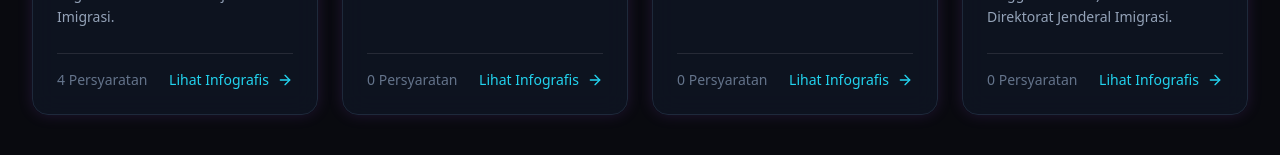
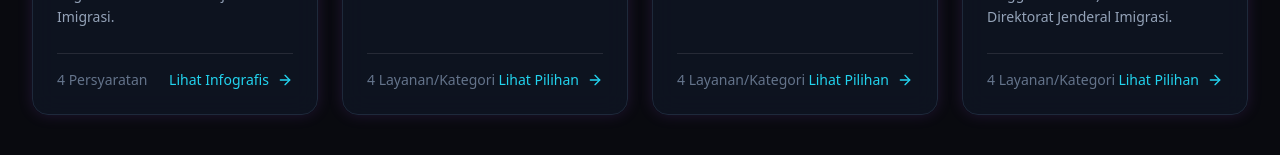
Before and after one commit to Alvinhidayatullah/Travel-Web-Prosedur, a Next.js app: page / in a window 1280 px wide. Shown: the part 1037-1192 px from the top of the page. Built offline with nearby package versions, Linux system fonts and the light colour scheme.

Commit message:
style: hide 0 persyaratan for category cards and show subtopics count instead

```diff
--- a/app/page.tsx
+++ b/app/page.tsx
@@ -39,9 +39,11 @@ export default async function Home() {
                   <p className="text-slate-400 text-sm leading-relaxed mb-6 flex-1">{topic.description}</p>
 
                   <div className="flex items-center justify-between pt-4 border-t border-white/10 mt-auto text-sm">
-                    <span className="text-slate-500">{topic._count?.requirements || 0} Persyaratan</span>
+                    <span className="text-slate-500">
+                      {topic.subTopics ? `${topic.subTopics.length} Layanan/Kategori` : `${topic._count?.requirements || 0} Persyaratan`}
+                    </span>
                     <div className="flex items-center gap-2 text-neon-cyan">
-                      <span>Lihat Infografis</span>
+                      <span>{topic.subTopics ? 'Lihat Pilihan' : 'Lihat Infografis'}</span>
                       <ArrowRight className="w-4 h-4 group-hover:translate-x-1 transition-transform" />
                     </div>
                   </div>
```
